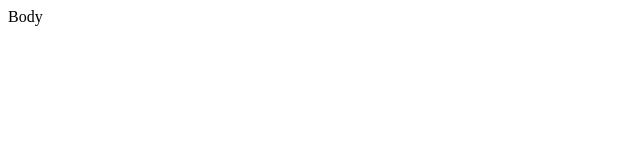
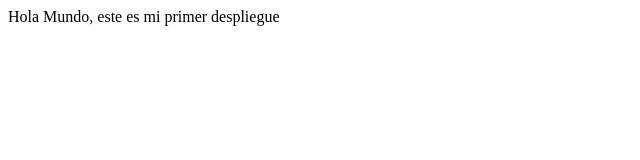
Before and after one commit to as030pc/Enyoiers, a plain HTML site: page index.html in a window 1280 px wide. Shown: the whole page, without its empty margins (0-640 px from the left). Drawn offline with Linux system fonts and the light colour scheme.

Commit message:
Update index.html

```diff
--- a/index.html
+++ b/index.html
@@ -7,7 +7,9 @@
 </head>
 <body>
 
-  Body
+  Hola Mundo, este es mi primer despliegue
+
+
 
 </body>
 </html>
```
